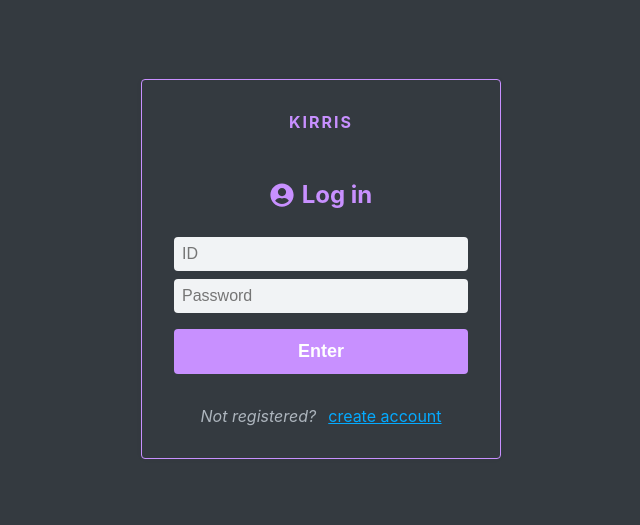
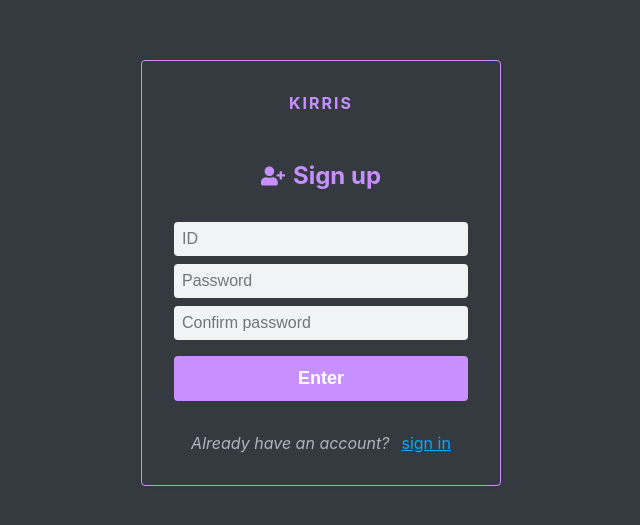
Before and after one commit to cdcoc0/blog_js, a React (Create React App) app in the folder blog-client/: page /register in a window 1280 px wide. Shown: the part 143-668 px from the top of the page, without its empty margins (319-959 px from the left). Built offline with nearby package versions, Linux system fonts and the light colour scheme.

Commit message:
seperate login/register type

```diff
--- a/blog-client/src/components/auth/AuthForm.js
+++ b/blog-client/src/components/auth/AuthForm.js
@@ -3,7 +3,7 @@ import { Link } from "react-router-dom";
 import styled from "styled-components";
 import Button from "../common/Button";
 import palette from "../../lib/styles/palette";
-import {FaUserCircle} from 'react-icons/fa';
+import {FaUserCircle, FaUserPlus} from 'react-icons/fa';
 
 const AuthFormBlock = styled.div`
     .title {
@@ -11,7 +11,7 @@ const AuthFormBlock = styled.div`
         align-items: center;
         justify-content: center;
         color: ${palette.violet[3]};
-        margin-bottom: 1.75rem;
+        margin-bottom: 2rem;
         svg {
             margin-right: 0.5rem;
             font-size: 1.5rem;
@@ -58,21 +58,40 @@ const Footer = styled.div`
     }
 `;
 
-const AuthForm = () => {
+const textMap = {
+    login: 'Log in',
+    register: 'Sign up'
+};
+
+const AuthForm = ({type}) => {
+    const text = textMap[type];
+
     return (
         <AuthFormBlock>
             <div className="title">
-                <FaUserCircle />
-                <h2>Log in</h2>
+                {type === 'login' ? <FaUserCircle /> : <FaUserPlus />}
+                <h2>{text}</h2>
             </div>
             <form>
                 <StyledInput autoComplete="username" name="username" placeholder="ID" />
                 <StyledInput autoComplete="new-password" name="password" placeholder="Password" type="password" />
+                {type === 'register' && (
+                    <StyledInput autoComplete="new-password" name="passwordConfirm" placeholder="Confirm password" type="password" />
+                )}
                 <ButtonWithMarginTop violet fullWidth>Enter</ButtonWithMarginTop>
             </form>
             <Footer>
-                <span>Not registered?</span>
-                <Link to="/register">create account</Link>
+                {type === 'login' ? (
+                    <>
+                        <span>Not registered?</span>
+                        <Link to="/register">create account</Link>
+                    </>
+                ) : (
+                    <>
+                        <span>Already have an account?</span>
+                        <Link to="/login">sign in</Link>
+                    </>
+                )}
             </Footer>
         </AuthFormBlock>
     );
--- a/blog-client/src/components/auth/AuthTemplate.js
+++ b/blog-client/src/components/auth/AuthTemplate.js
@@ -29,11 +29,11 @@ const WhiteBox = styled.div`
         letter-spacing: 2px;
         color: ${palette.violet[3]};
     }
-    margin-top: 1.5rem;
+    margin-top: 2rem;
     box-shadow: 0 0 8px rgba(0, 0, 0, 0.025);
     padding: 2rem;
     width: 360px;
-    //background: white;
+    //background: ${palette.violet[3]};
     border-radius: 4px;
     border: 1px solid ${palette.violet[3]};
 `
--- a/blog-client/src/pages/LoginPage.js
+++ b/blog-client/src/pages/LoginPage.js
@@ -5,7 +5,7 @@ import AuthTemplate from '../components/auth/AuthTemplate';
 const LoginPage = () => {
     return (
         <AuthTemplate>
-            <AuthForm />
+            <AuthForm type="login" />
         </AuthTemplate>
     );
 };
--- a/blog-client/src/pages/RegisterPage.js
+++ b/blog-client/src/pages/RegisterPage.js
@@ -5,7 +5,7 @@ import AuthTemplate from '../components/auth/AuthTemplate';
 const RegisterPage = () => {
     return (
         <AuthTemplate>
-            <AuthForm />
+            <AuthForm type="register" />
         </AuthTemplate>
     );
 };
```
